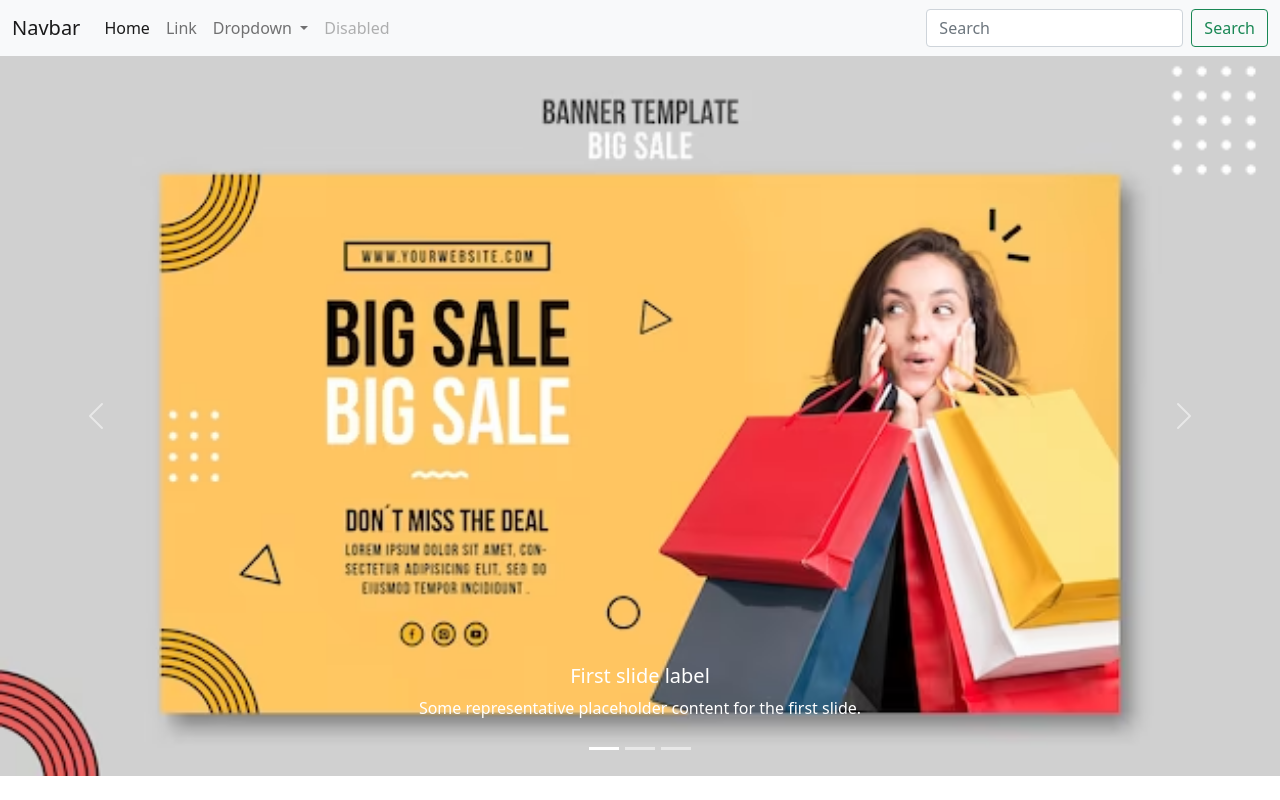
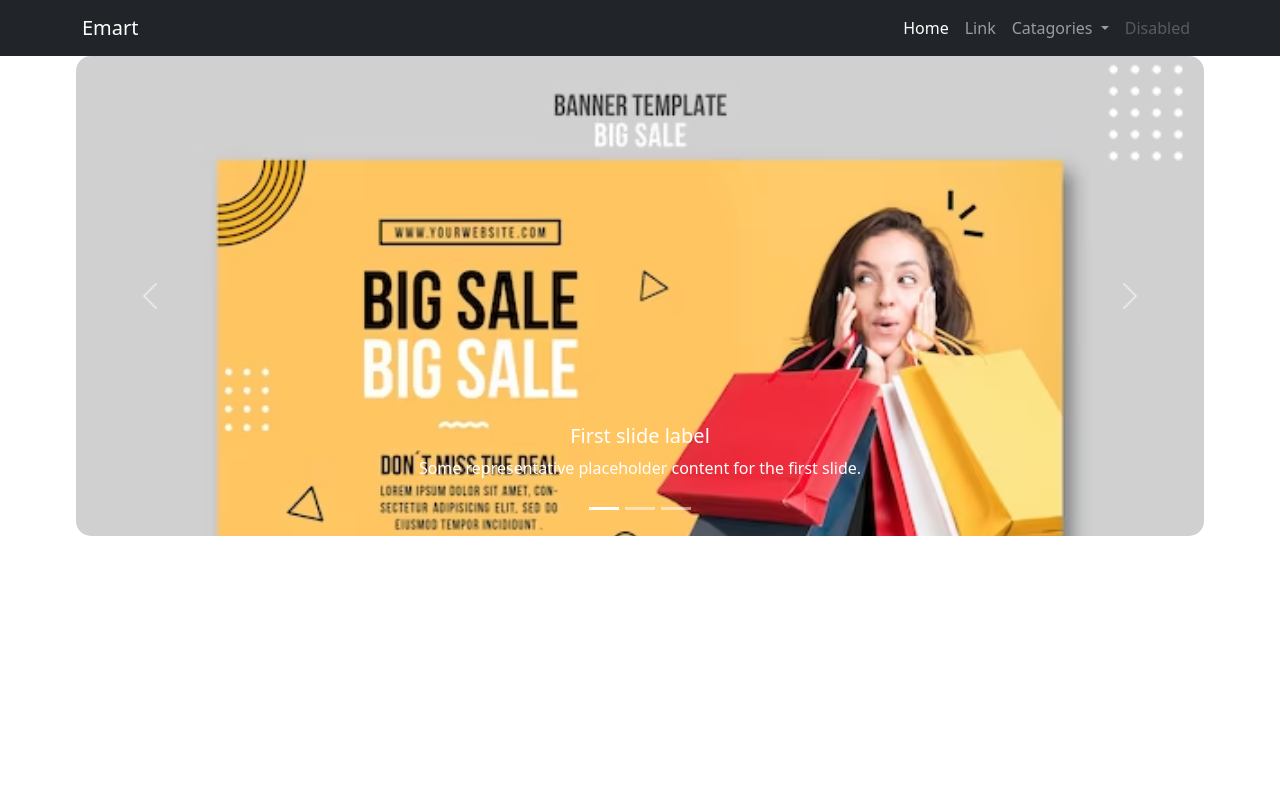
Before and after one commit to J1shnux/Ecommerce, a Django app: page /home in a window 1280 px wide. Run offline with Django 4.2, Linux system fonts and the light colour scheme.

Commit message:
little changes to carousel and navbar

```diff
--- /dev/null
+++ b/Emart/static/shopping/css/style.css
@@ -0,0 +1,11 @@
+.carousel-item img{
+  object-fit: cover;
+  object-position: top;
+  height: 60vh;
+  overflow: hidden;
+  border-radius: 15px;
+}
+
+.carousel {
+  width: 90%;
+}
--- a/Emart/templates/inc/shopping/carousel.html
+++ b/Emart/templates/inc/shopping/carousel.html
@@ -1,5 +1,5 @@
 {% load static %}
-<div id="carouselExampleCaptions" class="carousel slide" data-bs-ride="carousel">
+<div id="carouselExampleCaptions" class="carousel slide container-fluid" data-bs-ride="carousel">
   <div class="carousel-indicators">
     <button type="button" data-bs-target="#carouselExampleCaptions" data-bs-slide-to="0" class="active" aria-current="true" aria-label="Slide 1"></button>
     <button type="button" data-bs-target="#carouselExampleCaptions" data-bs-slide-to="1" aria-label="Slide 2"></button>
--- a/Emart/templates/inc/shopping/navbar.html
+++ b/Emart/templates/inc/shopping/navbar.html
@@ -1,11 +1,11 @@
-<nav class="navbar navbar-expand-lg navbar-light bg-light">
-  <div class="container-fluid">
-    <a class="navbar-brand" href="#">Navbar</a>
+<nav class="navbar navbar-expand-lg navbar-dark bg-dark">
+  <div class="container">
+    <a class="navbar-brand" href="#">Emart</a>
     <button class="navbar-toggler" type="button" data-bs-toggle="collapse" data-bs-target="#navbarSupportedContent" aria-controls="navbarSupportedContent" aria-expanded="false" aria-label="Toggle navigation">
       <span class="navbar-toggler-icon"></span>
     </button>
     <div class="collapse navbar-collapse" id="navbarSupportedContent">
-      <ul class="navbar-nav me-auto mb-2 mb-lg-0">
+      <ul class="navbar-nav ms-auto">
         <li class="nav-item">
           <a class="nav-link active" aria-current="page" href="#">Home</a>
         </li>
@@ -14,11 +14,11 @@
         </li>
         <li class="nav-item dropdown">
           <a class="nav-link dropdown-toggle" href="#" id="navbarDropdown" role="button" data-bs-toggle="dropdown" aria-expanded="false">
-            Dropdown
+            Catagories
           </a>
           <ul class="dropdown-menu" aria-labelledby="navbarDropdown">
-            <li><a class="dropdown-item" href="#">Action</a></li>
-            <li><a class="dropdown-item" href="#">Another action</a></li>
+            <li><a class="dropdown-item" href="#">Fashion</a></li>
+            <li><a class="dropdown-item" href="#">electronics</a></li>
             <li><hr class="dropdown-divider"></li>
             <li><a class="dropdown-item" href="#">Something else here</a></li>
           </ul>
@@ -27,10 +27,6 @@
           <a class="nav-link disabled" href="#" tabindex="-1" aria-disabled="true">Disabled</a>
         </li>
       </ul>
-      <form class="d-flex">
-        <input class="form-control me-2" type="search" placeholder="Search" aria-label="Search">
-        <button class="btn btn-outline-success" type="submit">Search</button>
-      </form>
     </div>
   </div>
 </nav>
--- a/Emart/templates/layouts/shopping/main.html
+++ b/Emart/templates/layouts/shopping/main.html
@@ -1,3 +1,4 @@
+{% load static %}
 <!doctype html>
 <html lang="en">
   <head>
@@ -10,6 +11,7 @@
 
     <title>{% block title %}
            {% endblock title %}</title>
+    <link rel="stylesheet" href="{% static 'shopping/css/style.css' %}">
   </head>
   <body>
 
--- a/Emart/templates/shopping/index.html
+++ b/Emart/templates/shopping/index.html
@@ -1,4 +1,8 @@
 {% extends 'layouts/shopping/main.html' %}
+
+{% block title %}
+  Emart | Shopping
+{% endblock title %}
 
 {% block content %}
 {% include 'inc/shopping/carousel.html' %}
```
